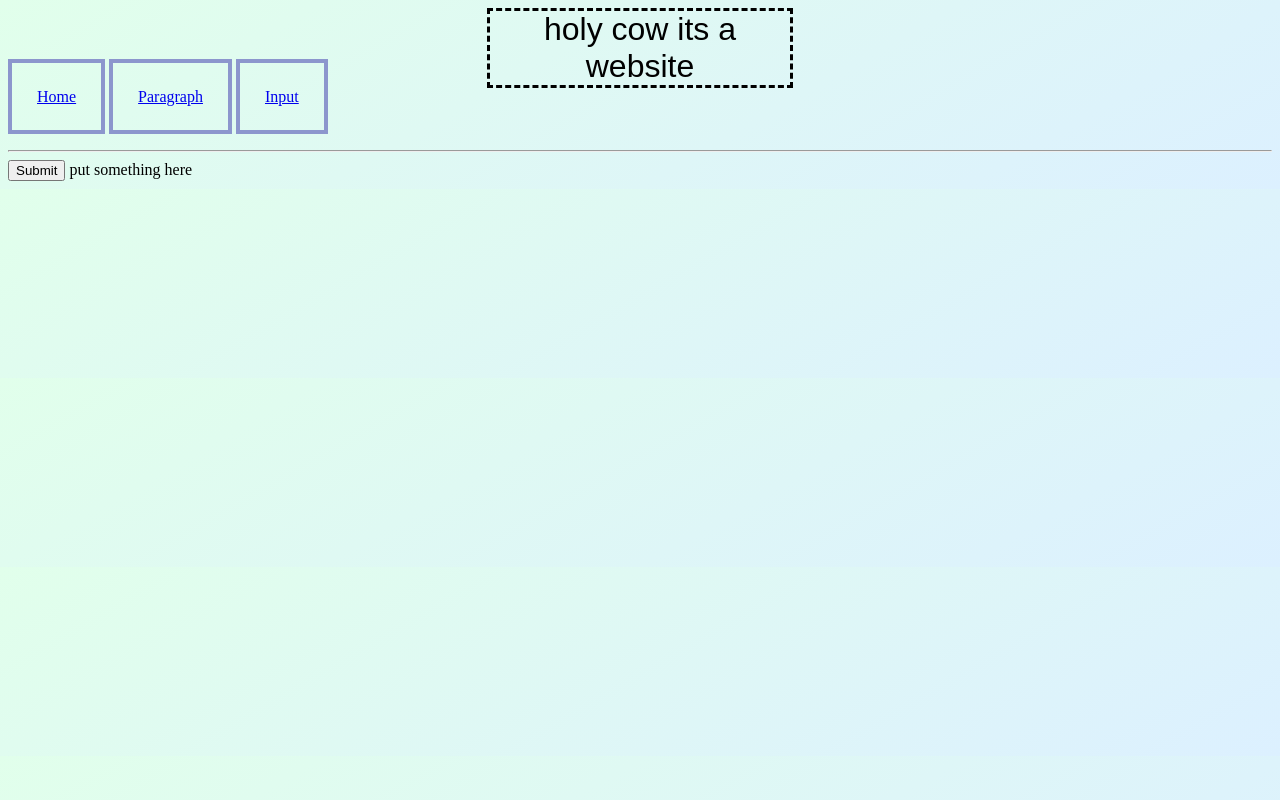
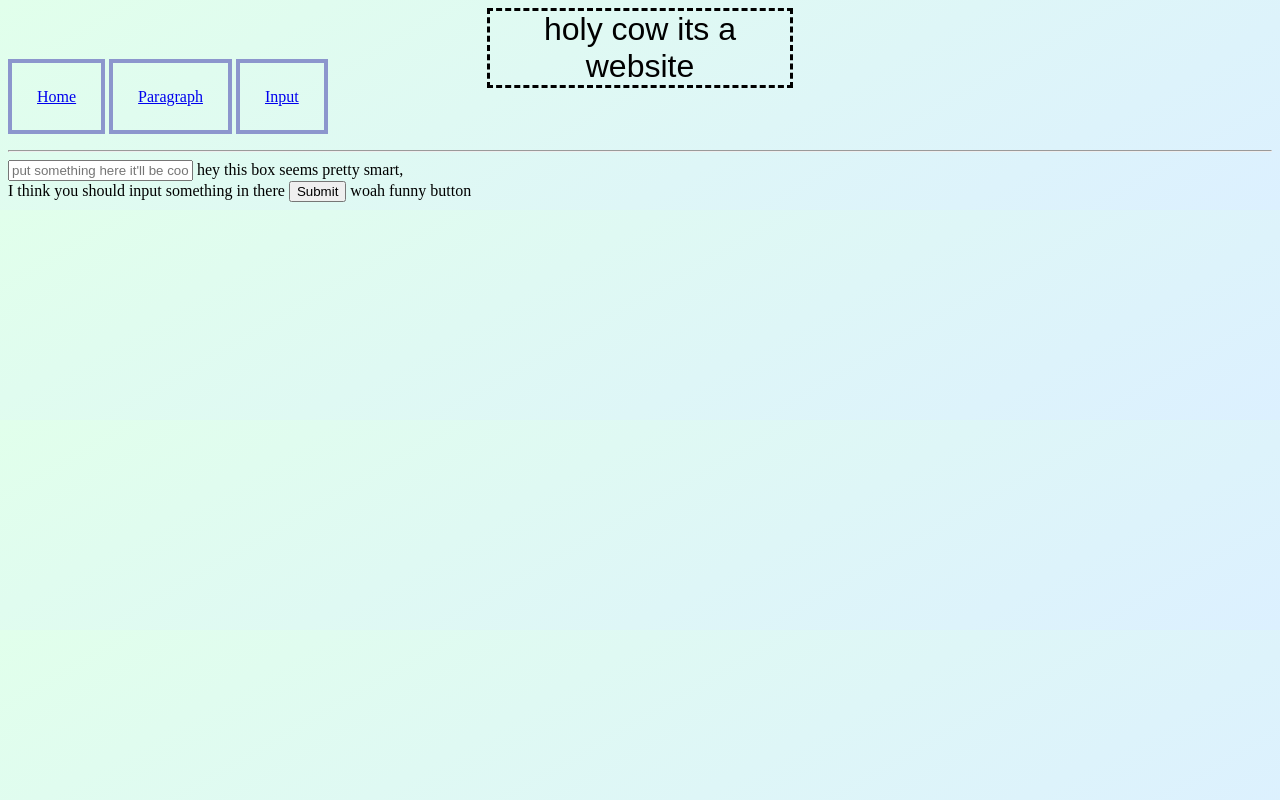
Before and after one commit to BenRetzler/BenRWebsite, a plain HTML site: page inputtime.html in a window 1280 px wide. Drawn offline with Linux system fonts and the light colour scheme.

Commit message:
Update inputtime.html

```diff
--- a/inputtime.html
+++ b/inputtime.html
@@ -12,6 +12,8 @@
       <a href="inputtime.html">Input</a>
 		</nav>
 		<br><br><hr>
-		<input type="submit"> put something here </input>
+
+		<input placeholder="put something here it'll be cool just trust me bro"> hey this box seems pretty smart, <br> I think you should input something in there</input>
+		<input type="submit"> woah funny button </input>
 	</body>
 </html>
```
